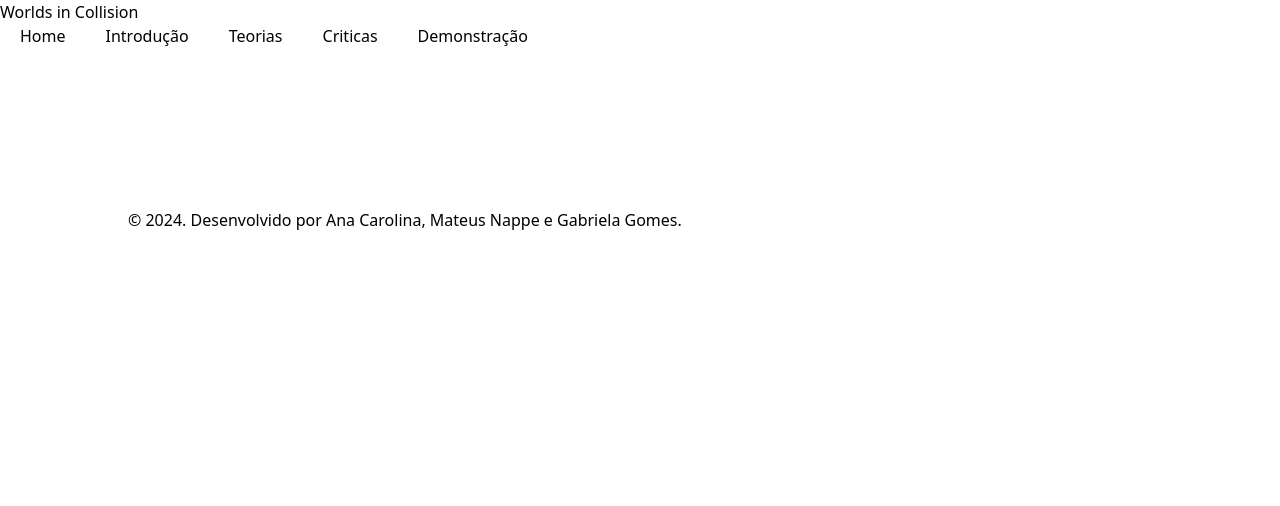
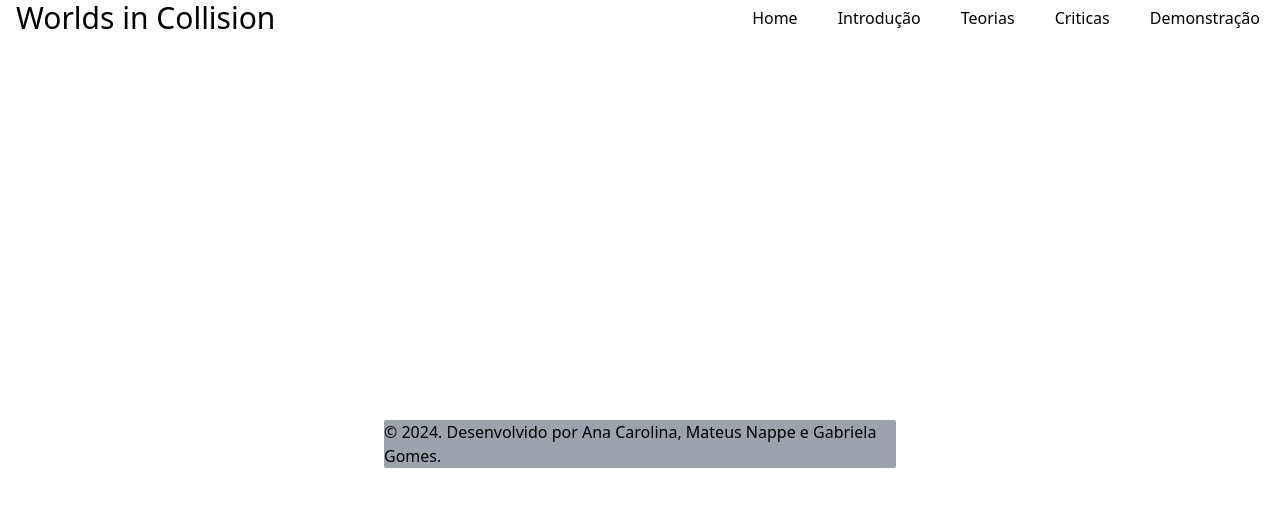
Before and after one commit to gabimezze/CheckPoint5, a Next.js app in the folder cp5/: page / in a window 1280 px wide. Shown: the top 506 px of the page. Built offline with nearby package versions, Linux system fonts and the light colour scheme.

Commit message:
Update style

```diff
--- a/cp5/src/app/globals.css
+++ b/cp5/src/app/globals.css
@@ -3,18 +3,20 @@
 @tailwind utilities;
 
 @layer components {
-  .cabecalho {
-    @apply h-20;
+  header {
+    @apply flex justify-between items-center;
   }
-
+  .cabecalho h1{
+    @apply text-3xl text-left ml-4;
+  }
   .cabecalho li {
-    @apply inline m-5;
+    @apply inline m-5 text-right;
   }
 
   .cabecalho li a:hover {
-    @apply bg-blue-500 rounded-sm text-white;
+    @apply bg-blue-500 rounded-sm text-white flex space-x-4;
   }
   footer {
-    @apply m-32;
+    @apply m-96 mb-0 bg-gray-400 rounded-sm;
   }
 }
```
